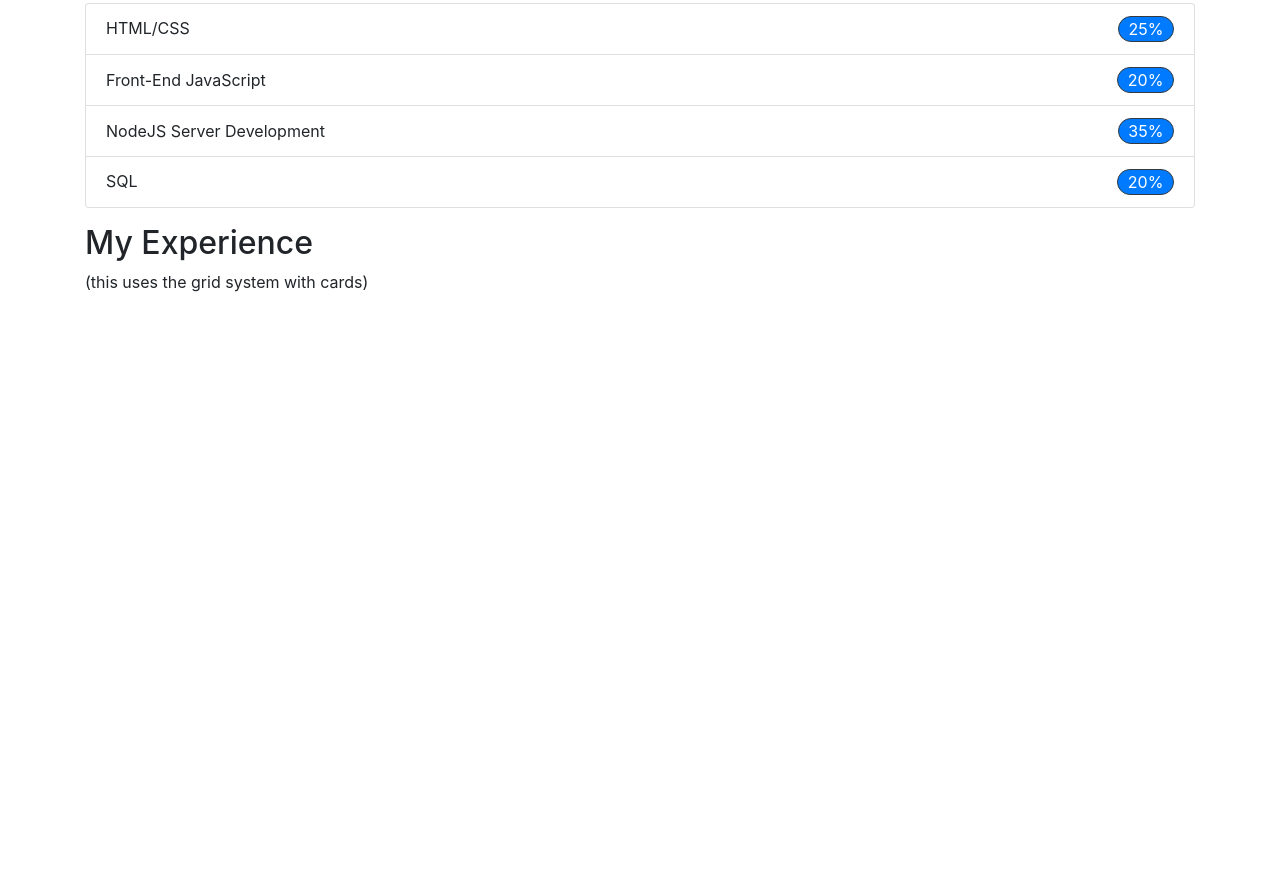
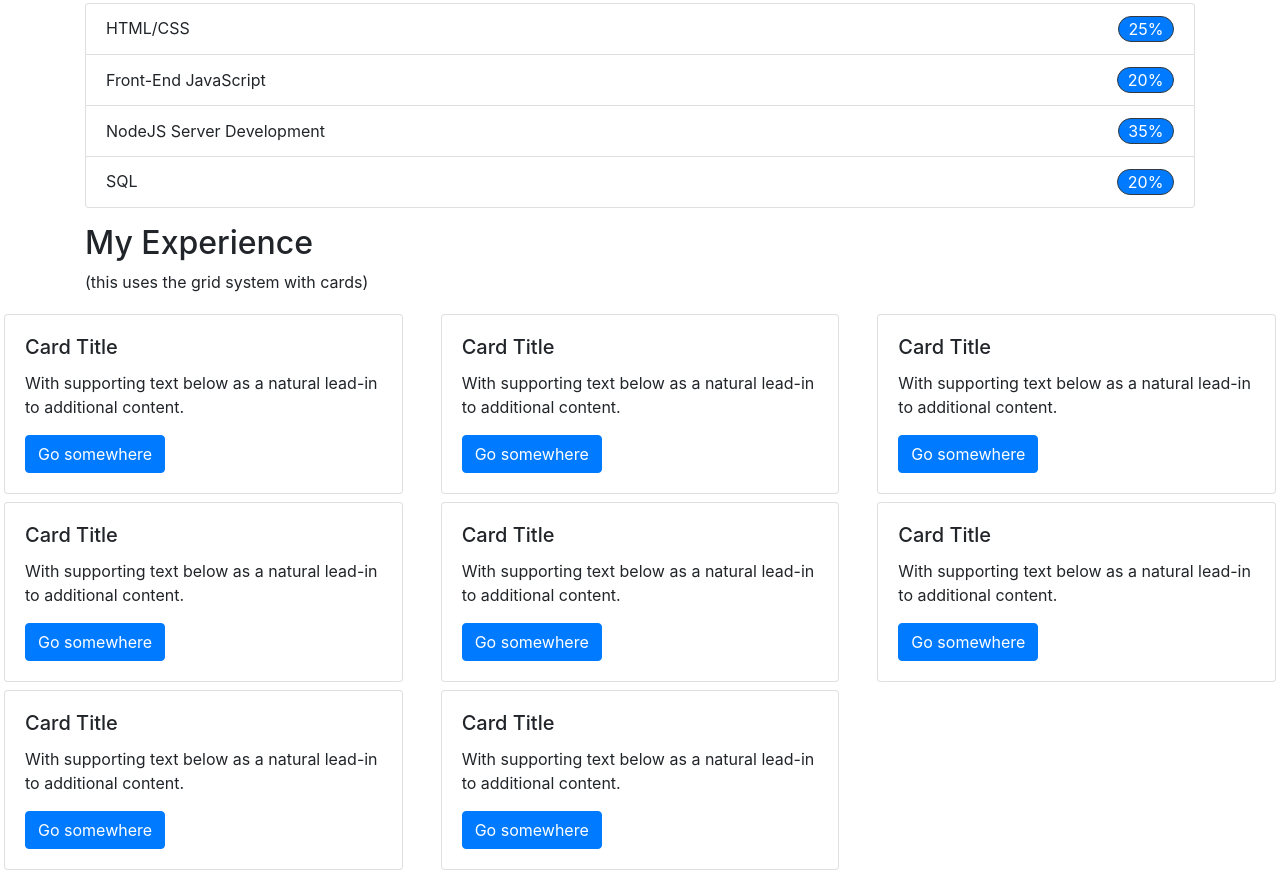
Before and after one commit to kvn35124/bootstrap-resume, a plain HTML site: page index.html in a window 1280 px wide. Shown: the part 498-1372 px from the top of the page. Before the commit the page ends 808 px from the top, so only its background shows below. Drawn offline with nearby package versions, Linux system fonts and the light colour scheme.

Commit message:
attempted to add picture not sure what changed

```diff
--- a/index.html
+++ b/index.html
@@ -49,6 +49,81 @@
         <p>(this uses the grid system with cards)</p>
     </div>
 
+    <div class="row">
+        <div class="col-sm-4">
+            <div class="card m-1">
+                <div class="card-body">
+                    <h5 class="card-title">Card Title</h5>
+                    <p class="card-text">With supporting text below as a natural lead-in to additional content.</p>
+                    <a href="#" class="btn btn-primary">Go somewhere</a>
+                </div>
+            </div>
+        </div>
+        <div class="col-sm-4">
+            <div class="card m-1">
+                <div class="card-body">
+                    <h5 class="card-title">Card Title</h5>
+                    <p class="card-text">With supporting text below as a natural lead-in to additional content.</p>
+                    <a href="#" class="btn btn-primary">Go somewhere</a>
+                </div>
+            </div>
+        </div>
+        <div class="col-sm-4">
+            <div class="card m-1">
+                <div class="card-body">
+                    <h5 class="card-title">Card Title</h5>
+                    <p class="card-text">With supporting text below as a natural lead-in to additional content.</p>
+                    <a href="#" class="btn btn-primary">Go somewhere</a>
+                </div>
+            </div>
+        </div>
+        <div class="col-sm-4">
+            <div class="card m-1">
+                <div class="card-body">
+                    <h5 class="card-title">Card Title</h5>
+                    <p class="card-text">With supporting text below as a natural lead-in to additional content.</p>
+                    <a href="#" class="btn btn-primary">Go somewhere</a>
+                </div>
+            </div>
+        </div>
+        <div class="col-sm-4">
+            <div class="card m-1">
+                <div class="card-body">
+                    <h5 class="card-title">Card Title</h5>
+                    <p class="card-text">With supporting text below as a natural lead-in to additional content.</p>
+                    <a href="#" class="btn btn-primary">Go somewhere</a>
+                </div>
+            </div>
+        </div>
+        <div class="col-sm-4">
+            <div class="card m-1">
+                <div class="card-body">
+                    <h5 class="card-title">Card Title</h5>
+                    <p class="card-text">With supporting text below as a natural lead-in to additional content.</p>
+                    <a href="#" class="btn btn-primary">Go somewhere</a>
+                </div>
+            </div>
+        </div>
+        <div class="col-sm-4">
+            <div class="card m-1">
+                <div class="card-body">
+                    <h5 class="card-title">Card Title</h5>
+                    <p class="card-text">With supporting text below as a natural lead-in to additional content.</p>
+                    <a href="#" class="btn btn-primary">Go somewhere</a>
+                </div>
+            </div>
+        </div>
+        <div class="col-sm-4">
+            <div class="card m-1">
+                <div class="card-body">
+                    <h5 class="card-title">Card Title</h5>
+                    <p class="card-text">With supporting text below as a natural lead-in to additional content.</p>
+                    <a href="#" class="btn btn-primary">Go somewhere</a>
+                </div>
+            </div>
+        </div>
+    </div>
+
 
     <script src="https://code.jquery.com/jquery-3.3.1.slim.min.js"
         integrity="sha384-q8i/X+965DzO0rT7abK41JStQIAqVgRVzpbzo5smXKp4YfRvH+8abtTE1Pi6jizo"
```
